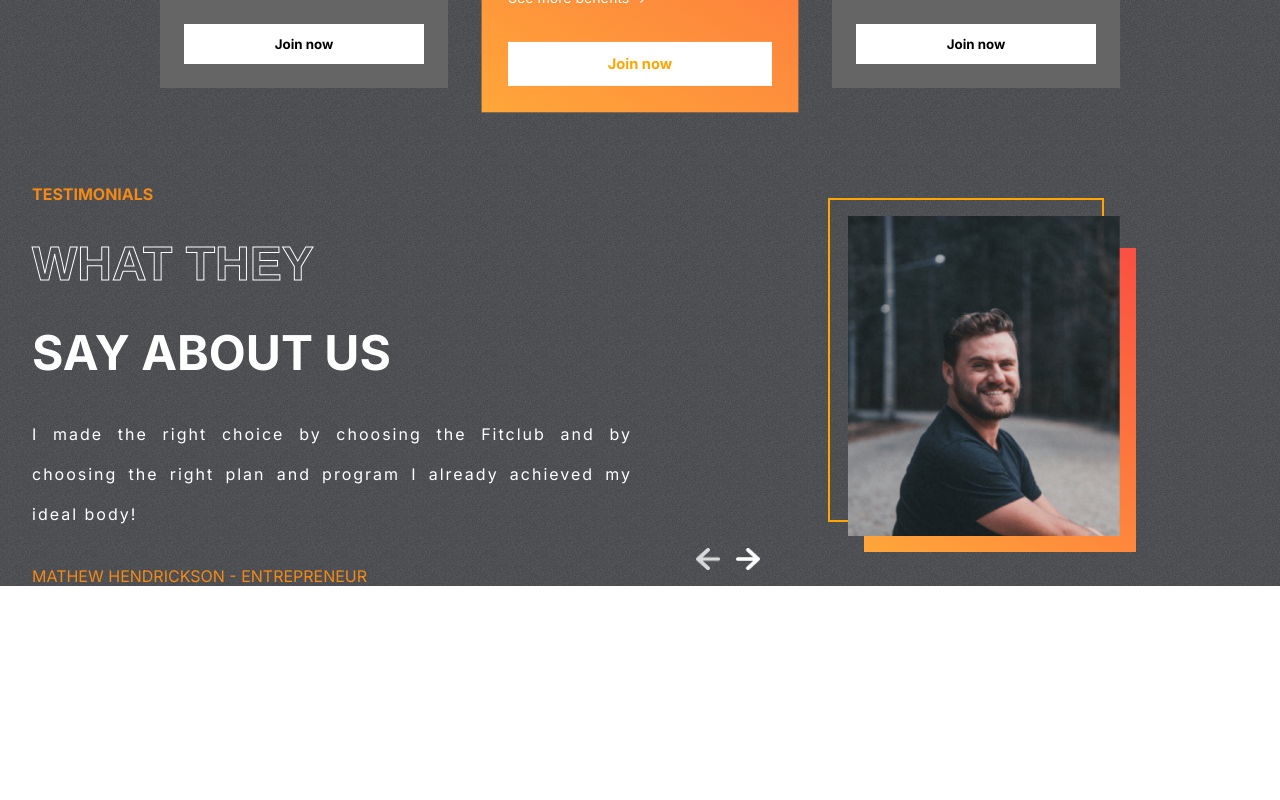
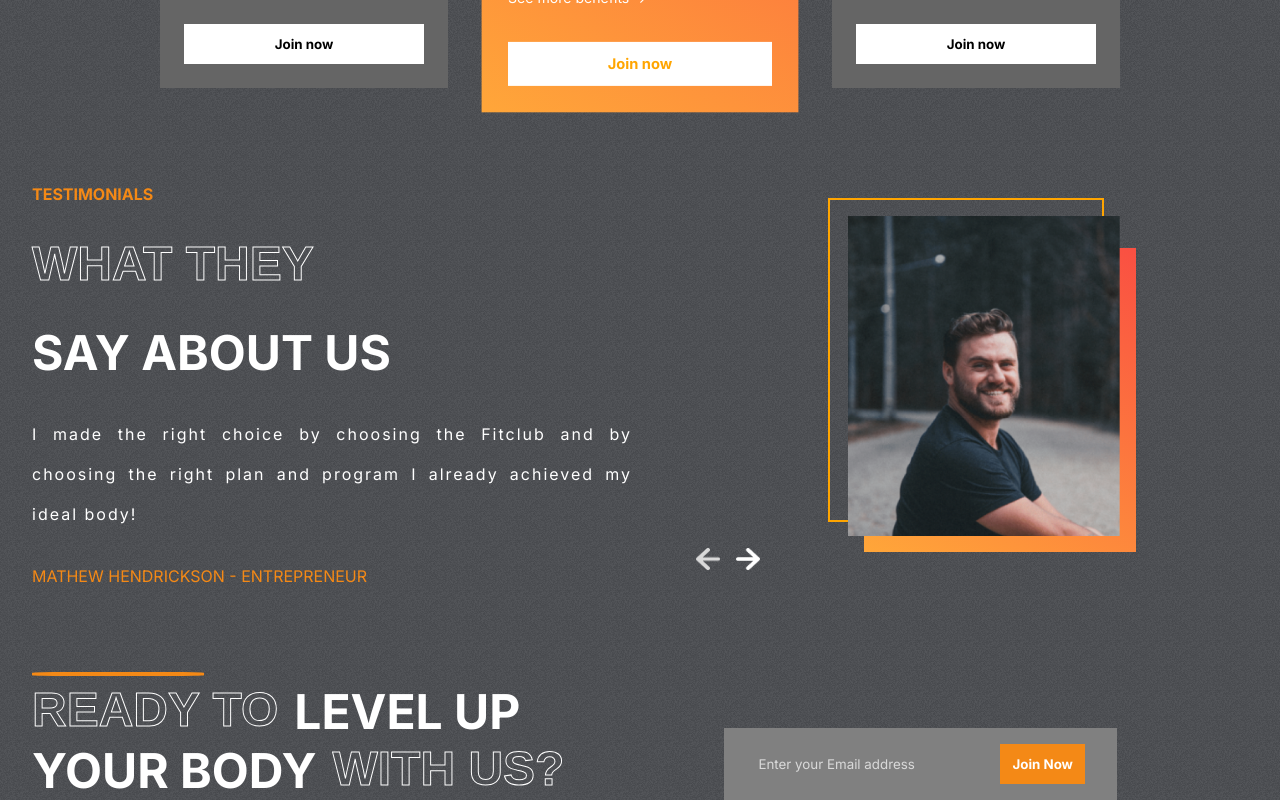
Before and after one commit to Havtse06109G27/gym_website_clone, a React (Create React App) app: page / in a window 1280 px wide. Shown: the part 2344-3144 px from the top of the page. Before the commit the page ends 2930 px from the top, so only its background shows below. Built offline with nearby package versions, Linux system fonts and the light colour scheme.

Commit message:
complete join component

```diff
--- a/src/App.js
+++ b/src/App.js
@@ -1,5 +1,6 @@
 import "./App.css";
 import Hero from "./components/Hero/Hero";
+import Join from "./components/Join/Join";
 import Plans from "./components/Plans/Plans";
 import Programs from "./components/Programs/Programs";
 import Reasons from "./components/Reasons/Reasons";
@@ -13,6 +14,7 @@
       <Reasons />
       <Plans />
       <Testimonials />
+      <Join />
     </div>
   );
 }
--- /dev/null
+++ b/src/components/Join/Join.css
@@ -0,0 +1,55 @@
+.Join {
+  display: flex;
+  padding: 0 2rem;
+  gap: 10rem;
+}
+
+.left-j {
+  color: white;
+  font-size: 3rem;
+  font-weight: bold;
+  text-transform: uppercase;
+  position: relative;
+}
+
+.left-j > hr {
+  position: absolute;
+  width: 10.5rem;
+  border: 2px solid var(--orange);
+  border-radius: 20%;
+  margin: -10px 0;
+}
+
+.left-j > div {
+  display: flex;
+  gap: 1rem;
+}
+
+.right-j {
+  display: flex;
+  justify-content: center;
+  align-items: flex-end;
+}
+
+.email-container {
+  display: flex;
+  gap: 3rem;
+  background-color: gray;
+  padding: 1rem 2rem;
+}
+
+.email-container > input {
+  background-color: transparent;
+  border: none;
+  outline: none;
+  color: var(--lightgray);
+}
+
+::placeholder {
+  color: var(--lightgray);
+}
+
+.btn-j {
+  background-color: var(--orange);
+  color: white;
+}
--- /dev/null
+++ b/src/components/Join/Join.js
@@ -0,0 +1,34 @@
+import React, { useRef } from "react";
+import "./Join.css";
+
+const Join = () => {
+  const form = useRef();
+
+  return (
+    <div className="Join" id="join-us">
+      <div className="left-j">
+        <hr />
+        <div>
+          <span className="stroke-text">READY TO</span>
+          <span>LEVEL UP</span>
+        </div>
+        <div>
+          <span>YOUR BODY</span>
+          <span className="stroke-text">WITH US?</span>
+        </div>
+      </div>
+      <div className="right-j">
+        <form ref={form} action="" className="email-container">
+          <input
+            type="email"
+            name="user_email"
+            placeholder="Enter your Email address"
+          />
+          <button className="btn btn-j">Join Now</button>
+        </form>
+      </div>
+    </div>
+  );
+};
+
+export default Join;
```
